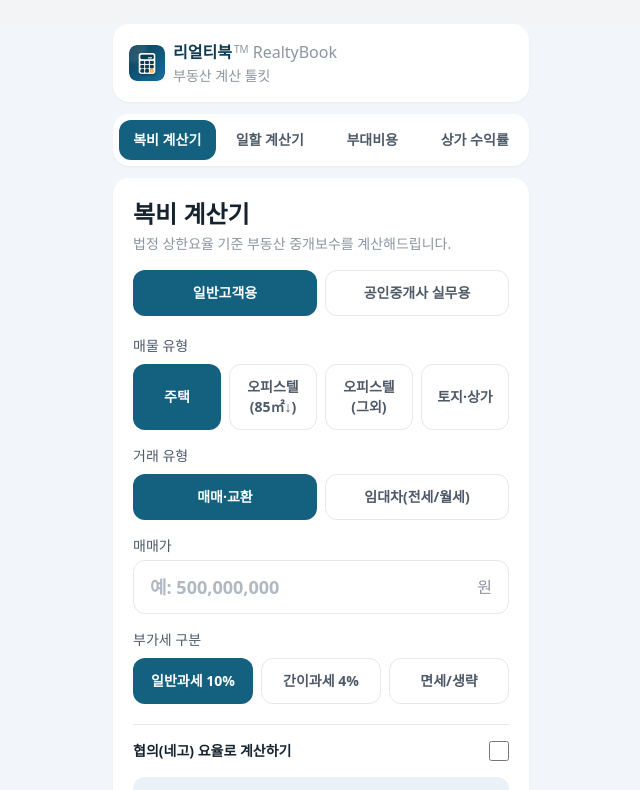
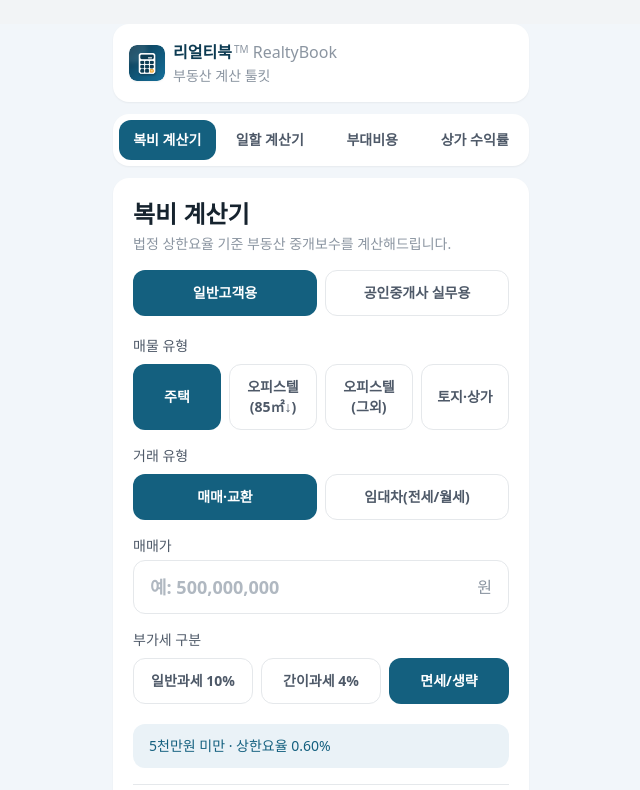
Before and after one commit to retools-labs/calc-realty, a Next.js app: page / in a window 1280 px wide. Shown: the top 790 px of the page, without its empty margins (319-959 px from the left). Built offline with nearby package versions, Linux system fonts and the light colour scheme.

Commit message:
fix: 네고(협의요율) 기능 제거, 부가세 기본값을 면세/생략으로 변경

```diff
--- a/components/BrokerageFeeCalculator.tsx
+++ b/components/BrokerageFeeCalculator.tsx
@@ -23,9 +23,7 @@ export default function BrokerageFeeCalculator() {
   const [price, setPrice] = useState(0);
   const [deposit, setDeposit] = useState(0);
   const [monthlyRent, setMonthlyRent] = useState(0);
-  const [vatType, setVatType] = useState<VatType>("general");
-  const [negotiate, setNegotiate] = useState(false);
-  const [negotiatedRate, setNegotiatedRate] = useState<number>(0);
+  const [vatType, setVatType] = useState<VatType>("exempt");
   const [coBrokerage, setCoBrokerage] = useState<CoBrokerage>("double");
   const [rsRate, setRsRate] = useState<number>(70);
   const [copied, setCopied] = useState(false);
@@ -39,11 +37,8 @@ export default function BrokerageFeeCalculator() {
       deposit: dealType === "lease" ? deposit : undefined,
       monthlyRent: dealType === "lease" && isMonthly ? monthlyRent : undefined,
       vatType,
-      negotiatedRate: negotiate ? negotiatedRate : undefined,
     });
-  }, [propertyType, dealType, price, deposit, monthlyRent, isMonthly, vatType, negotiate, negotiatedRate]);
-
-  const savedByNegotiation = Math.max(0, result.capFee - result.appliedFee);
+  }, [propertyType, dealType, price, deposit, monthlyRent, isMonthly, vatType]);
 
   // 공동중개(단타/양타) + RS 분배율 — 세전 중개보수(appliedFee) 기준으로 계산.
   // 부가세는 사무소가 신고·납부하는 몫이라 개인 분배 대상에서 제외한다.
@@ -72,9 +67,6 @@ export default function BrokerageFeeCalculator() {
       `거래유형: ${dealLabel}`,
       `산정 거래금액: ${formatKRW(result.dealAmount)}`,
       `상한요율: ${(result.capRate * 100).toFixed(2)}% (상한 보수 ${formatKRW(result.capFee)})`,
-      negotiate
-        ? `협의요율: ${(result.appliedRate * 100).toFixed(2)}% → 절약액 ${formatKRW(savedByNegotiation)}`
-        : null,
       `중개보수: ${formatKRW(result.appliedFee)}`,
       `부가세(${(result.vatRate * 100).toFixed(0)}%): ${formatKRW(result.vat)}`,
       `최종 지급액: ${formatKRW(result.totalWithVat)}`,
@@ -84,13 +76,12 @@ export default function BrokerageFeeCalculator() {
       userMode === "agent" ? `RS 분배율 ${rsRate}% → 개인 수령액 ${formatKRW(personalFee)}` : null,
     ].filter(Boolean);
     return lines.join("\n");
-  }, [result, dealType, isMonthly, negotiate, savedByNegotiation, userMode, coBrokerage, rsRate, officeFee, personalFee]);
+  }, [result, dealType, isMonthly, userMode, coBrokerage, rsRate, officeFee, personalFee]);
 
   const receiptLines = useMemo(() => {
     const base = [
       { label: "산정 거래금액", amount: result.dealAmount },
       { label: "상한요율 기준 보수", amount: result.capFee },
-      ...(negotiate ? [{ label: "네고로 절약된 금액", amount: -savedByNegotiation }] : []),
       { label: `부가세 (${(result.vatRate * 100).toFixed(0)}%)`, amount: result.vat },
     ];
     if (userMode === "agent") {
@@ -100,7 +91,7 @@ export default function BrokerageFeeCalculator() {
       );
     }
     return base;
-  }, [result, negotiate, savedByNegotiation, userMode, coBrokerage, rsRate, officeFee, personalFee]);
+  }, [result, userMode, coBrokerage, rsRate, officeFee, personalFee]);
 
   async function handleCopy() {
     try {
@@ -243,36 +234,7 @@ export default function BrokerageFeeCalculator() {
         </div>
       )}
 
-      <label className="mt-5 flex items-center justify-between border-t border-[#E5E8EB] pt-4">
-        <span className="text-sm font-semibold">협의(네고) 요율로 계산하기</span>
-        <input
-          type="checkbox"
-          className="h-5 w-5"
-          checked={negotiate}
-          onChange={(e) => setNegotiate(e.target.checked)}
-        />
-      </label>
-      {negotiate && (
-        <div className="mt-3">
-          <div className="mb-1 flex items-center justify-between text-sm text-[#4E5968]">
-            <span>협의요율</span>
-            <span className="font-semibold text-[#14607F]">
-              {negotiatedRate.toFixed(2)}% (상한 {(result.capRate * 100).toFixed(2)}%)
-            </span>
-          </div>
-          <input
-            type="range"
-            min={0}
-            max={result.capRate * 100}
-            step={0.01}
-            value={Math.min(negotiatedRate, result.capRate * 100)}
-            onChange={(e) => setNegotiatedRate(Number(e.target.value))}
-            className="w-full accent-[#14607F]"
-          />
-        </div>
-      )}
-
-      <div className="mt-4 rounded-xl bg-[#EAF2F7] px-4 py-3 text-sm font-medium text-[#14607F]">
+      <div className="mt-5 rounded-xl bg-[#EAF2F7] px-4 py-3 text-sm font-medium text-[#14607F]">
         {result.bracketLabel} · 상한요율 {(result.capRate * 100).toFixed(2)}%
       </div>
 
@@ -285,12 +247,6 @@ export default function BrokerageFeeCalculator() {
           <span>상한요율 기준 보수</span>
           <span>{formatKRW(result.capFee)}</span>
         </div>
-        {negotiate && (
-          <div className="flex justify-between text-[#14607F]">
-            <span>네고로 절약된 금액</span>
-            <span>−{formatKRW(savedByNegotiation)}</span>
-          </div>
-        )}
         <div className="flex justify-between">
           <span>부가세 ({(result.vatRate * 100).toFixed(0)}%)</span>
           <span>{formatKRW(result.vat)}</span>
```
